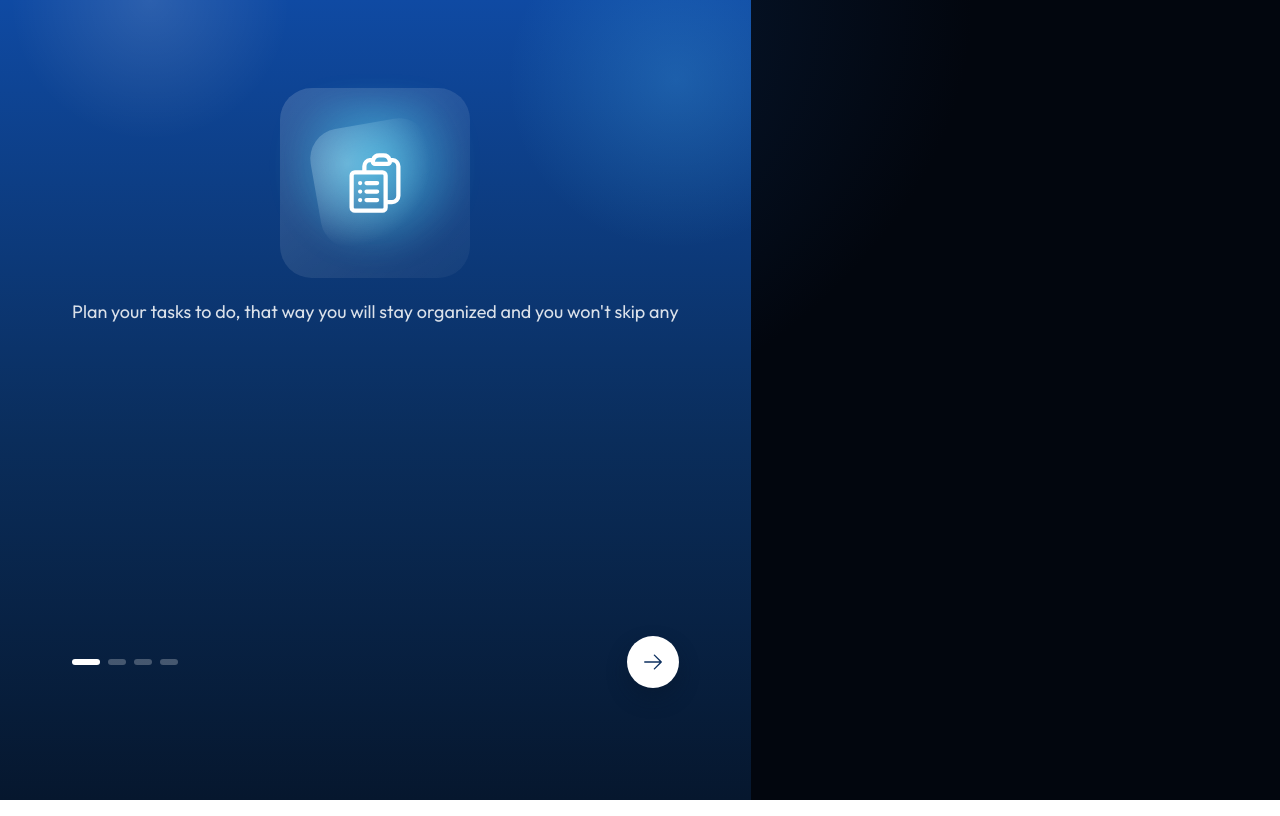
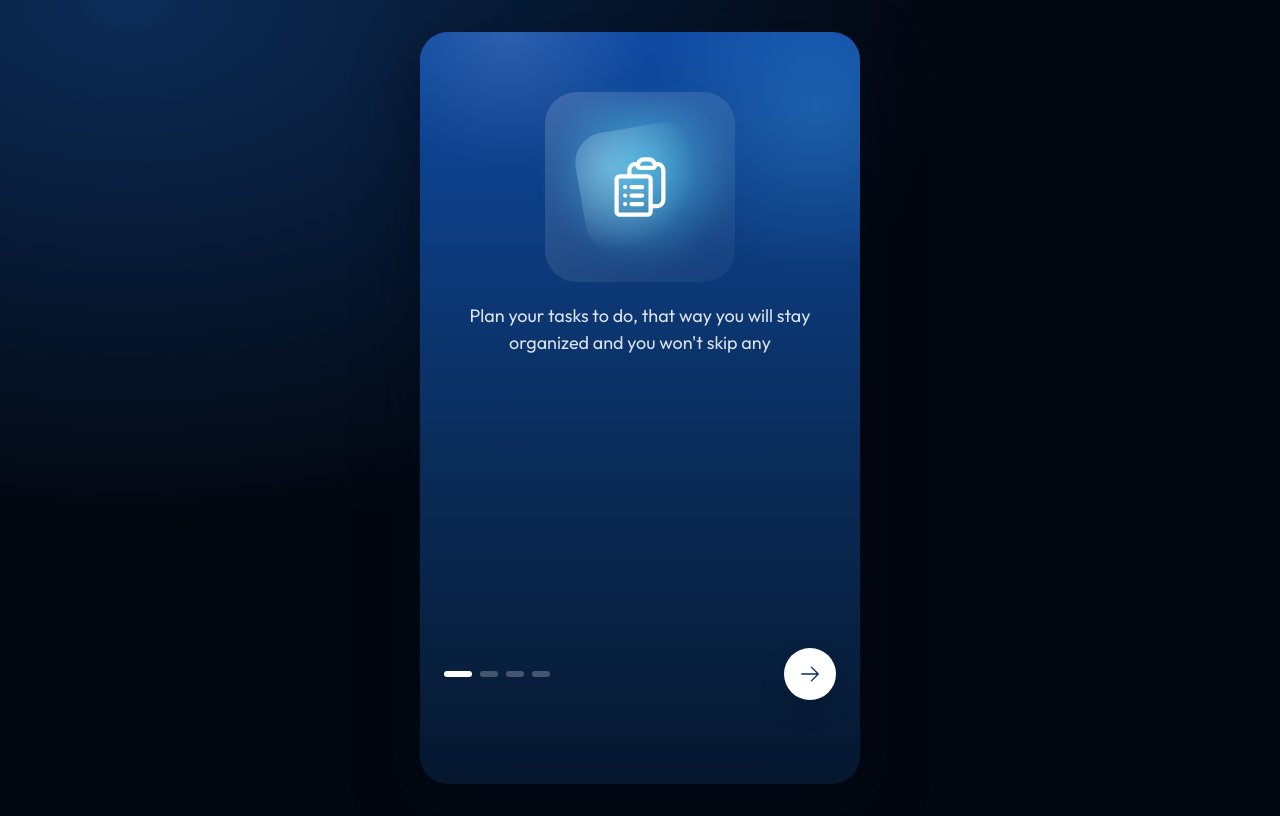
Before and after one commit to danielatorresalmeida/To-Do-List-App, a React (Vite) app: page /calendar#/onboarding in a window 1280 px wide. Built offline with nearby package versions, Linux system fonts and the light colour scheme; no server answers.

Commit message:
Update desktop layout styles for better centering
Adjusted body padding and alignment for desktop screens to center content. Modified .phone-frame dimensions, border radius, and shadow for a more refined appearance. Reduced .frame-content padding for improved spacing.

```diff
--- a/src/styles/styles.css
+++ b/src/styles/styles.css
@@ -1046,26 +1046,20 @@ textarea::placeholder {
 
 @media (min-width: 1024px) {
   body {
-    padding: 0;
-    align-items: stretch;
-    justify-content: stretch;
-  }
-
-  .app-shell {
-    width: 100%;
-    height: 100vh;
-    align-items: stretch;
+    padding: 32px;
+    align-items: center;
+    justify-content: center;
   }
 
   .phone-frame {
-    width: 100%;
-    height: 100%;
-    border-radius: 0;
-    box-shadow: none;
+    width: min(90vw, 440px);
+    height: min(94vh, 860px);
+    border-radius: 28px;
+    box-shadow: var(--shadow);
   }
 
   .frame-content {
-    padding: 56px 72px 48px;
+    padding: 28px 24px 20px;
   }
 }
 
```
